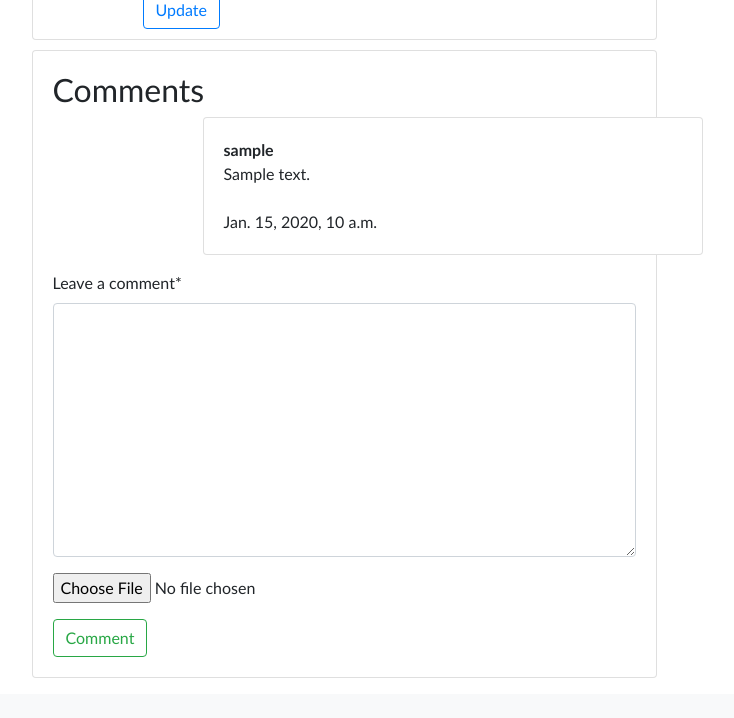
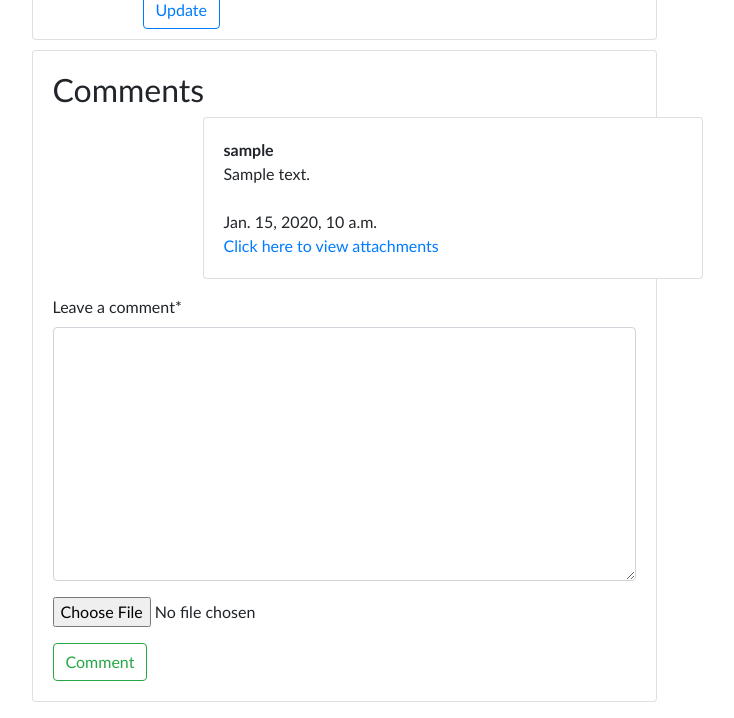
Before and after one commit to tim-master2020/UKS, a Django app: page /task/1/ in a window 1280 px wide. Shown: the part 1354-2072 px from the top of the page, without its empty margins (296-1030 px from the left). Before the commit the page ends 2032 px from the top, so only its background shows below. Run offline with Django 3.2, Linux system fonts and the light colour scheme; tables that the repository leaves empty hold one stand-in row (values such as "Sample post"); some libraries are stand-ins or nearby versions.

Commit message:
added rendering of attachment link for each comment

```diff
--- a/github/github/templates/comments/render-comments.html
+++ b/github/github/templates/comments/render-comments.html
@@ -14,6 +14,10 @@
                     <br/>
                     <br/>
                     {{comment.date}}
+                    <br/>
+                    {% if comment.file %}
+                        <a href={{comment.file.url}} target="_blank">Click here to view attachments</a>
+                    {% endif %}
                 </div>
                 {% ifequal currentUser comment.user%}
                     <div style="flex: 2;text-align: right;display: flex;flex-direction: row;">
```
